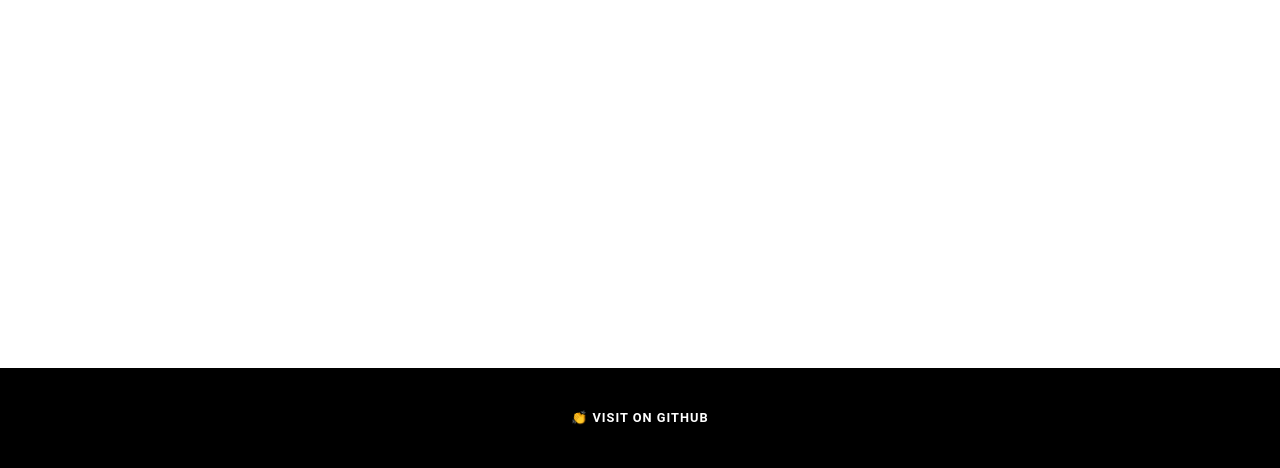
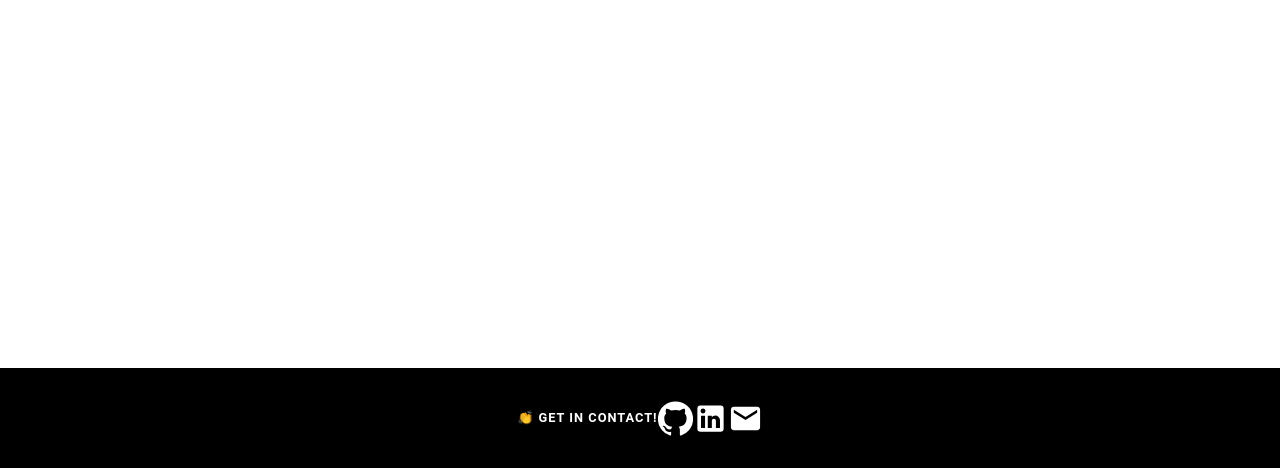
Before and after one commit to WilliamJGrace/WillsPortfolio, a Gatsby site: page / in a window 1280 px wide. Shown: the part 332-800 px from the top of the page. Built offline with nearby package versions, Linux system fonts and the light colour scheme; Gatsby itself is replaced by a stand-in of ours.

Commit message:
icons there but need to style

```diff
--- a/package.json
+++ b/package.json
@@ -6,6 +6,7 @@
   "author": "Kyle Mathews <mathews.kyle@gmail.com>",
   "dependencies": {
     "@material-ui/core": "^4.11.0",
+    "@material-ui/icons": "^4.9.1",
     "babel-plugin-styled-components": "^1.11.1",
     "gatsby": "^2.24.41",
     "gatsby-image": "^2.4.15",
--- a/src/components/footer.js
+++ b/src/components/footer.js
@@ -1,5 +1,8 @@
 import React from "react"
 import styled from "styled-components"
+import GitHubIcon from '@material-ui/icons/GitHub';
+import LinkedInIcon from '@material-ui/icons/LinkedIn';
+import EmailIcon from '@material-ui/icons/Email';
 
 const StyledFooter = styled.footer`
   width: 100%;
@@ -25,8 +28,12 @@ const Footer = () => (
       rel="nofollow noopener noreferrer"
       aria-label="External Link"
     >
-      <span role="img" aria-label="emoji">👏</span> Visit on GitHub
+      <span role="img" aria-label="emoji">👏</span> Get in Contact!
     </a>
+    <GitHubIcon fontSize="large"></GitHubIcon>
+    <LinkedInIcon fontSize="large"></LinkedInIcon>
+    <EmailIcon fontSize="large"></EmailIcon>
+
   </StyledFooter>
 )
 
```
Also changed, not shown: 1 other file.
